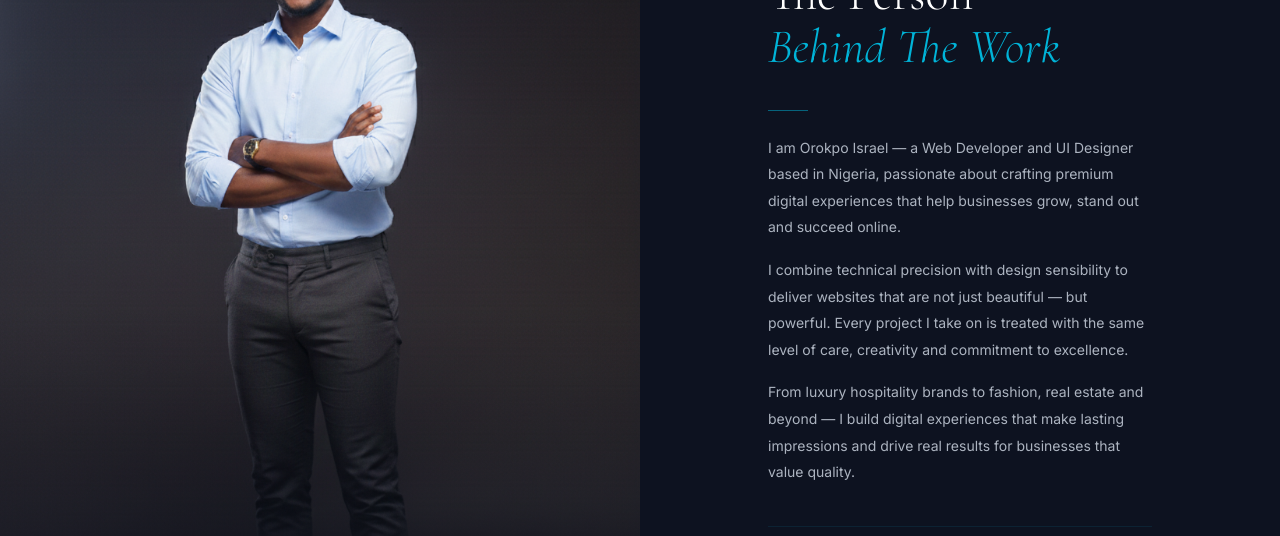
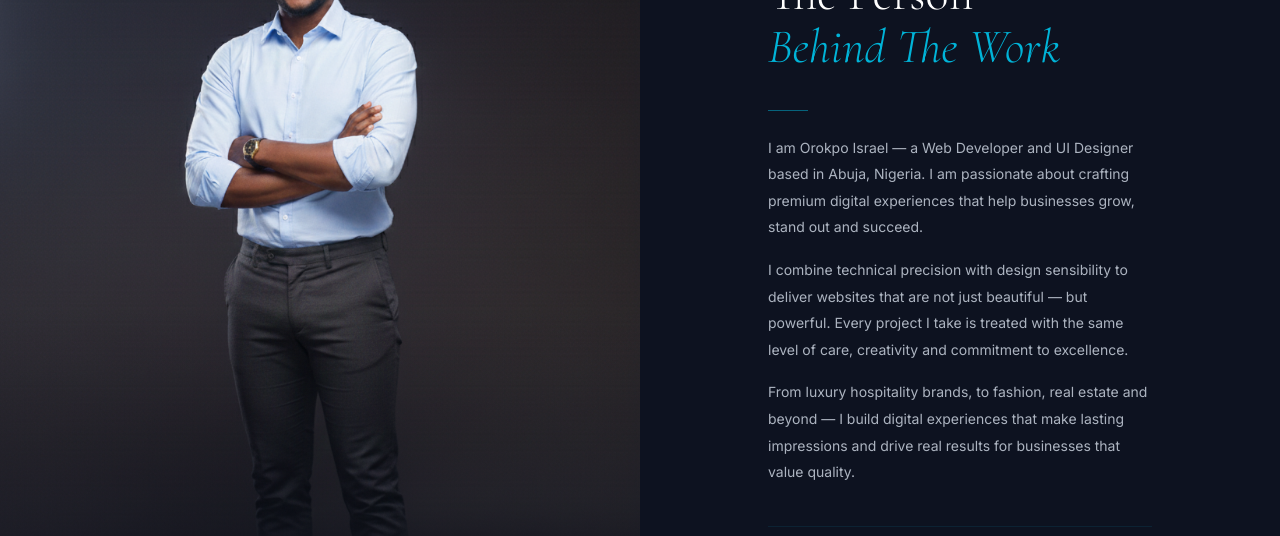
Before and after one commit to ezekielisrael1859/israelorokpo.github.io, a plain HTML site: page index.html in a window 1280 px wide. Shown: the part 4700-5236 px from the top of the page. Drawn offline with nearby package versions, Linux system fonts and the light colour scheme; a web font is replaced by a local one.

Commit message:
Update about section content

```diff
--- a/index.html
+++ b/index.html
@@ -287,9 +287,9 @@
       <p class="label">About Me</p>
       <h2 class="section-title">The Person<br><em>Behind The Work</em></h2>
       <div class="section-divider"></div>
-      <p class="about__text">I am Orokpo Israel — a Web Developer and UI Designer based in Nigeria, passionate about crafting premium digital experiences that help businesses grow, stand out and succeed online.</p>
-<p class="about__text">I combine technical precision with design sensibility to deliver websites that are not just beautiful — but powerful. Every project I take on is treated with the same level of care, creativity and commitment to excellence.</p>
-<p class="about__text">From luxury hospitality brands to fashion, real estate and beyond — I build digital experiences that make lasting impressions and drive real results for businesses that value quality.</p>
+      <p class="about__text">I am Orokpo Israel — a Web Developer and UI Designer based in Abuja, Nigeria. I am passionate about crafting premium digital experiences that help businesses grow, stand out and succeed.</p>
+<p class="about__text">I combine technical precision with design sensibility to deliver websites that are not just beautiful — but powerful. Every project I take is treated with the same level of care, creativity and commitment to excellence.</p>
+<p class="about__text">From luxury hospitality brands, to fashion, real estate and beyond — I build digital experiences that make lasting impressions and drive real results for businesses that value quality.</p>
 <div class="about__values">
   <div class="about__value">
     <span class="about__value-icon">◈</span>
```
